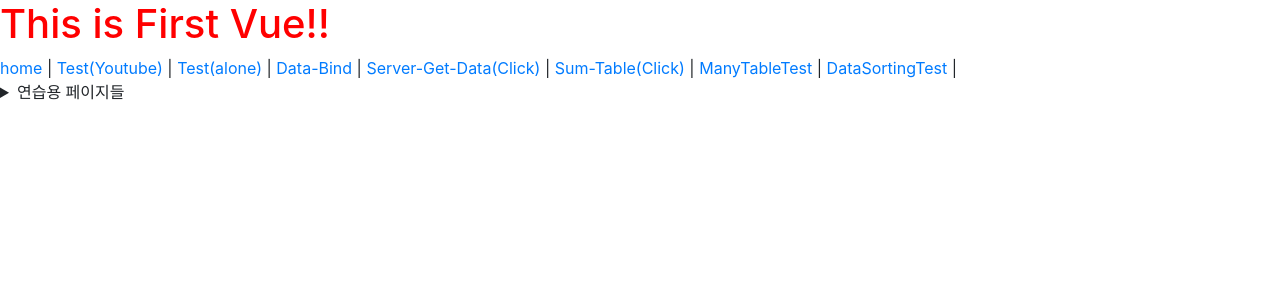
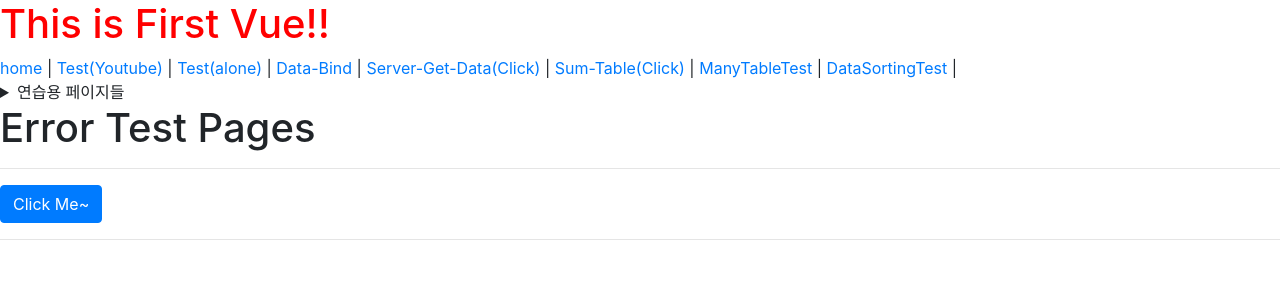
Before and after one commit to swings134man/boot-vue, a Vue app: page /errorTest in a window 1280 px wide. Shown: the top 300 px of the page. Built offline with nearby package versions, Linux system fonts and the light colour scheme.

Commit message:
Error 테스트 - 장애대응 회고 구현#1

```diff
--- a/src/App.vue
+++ b/src/App.vue
@@ -20,6 +20,7 @@
               <li><router-link to="mapTest">MapTest</router-link></li>
               <li><router-link to="dayJsTest">dayJs Test</router-link></li>
               <li><router-link to="CountDown">카운트다운 Test</router-link></li>
+              <li><router-link to="ErrorTest">Error Test</router-link></li>
           </ul>
       </details>
     </nav>
--- /dev/null
+++ b/src/components/pages/ErrorTest.vue
@@ -0,0 +1,60 @@
+<template>
+  <div>
+    <h1> {{ id }} </h1>
+    <hr/>
+
+    <button class="btn btn-primary" @click="test">Click Me~</button>
+
+    <hr/>
+    <!--    -->
+    <div>
+      <h2> {{ error.status }} </h2>
+      <h2> {{ error.msg }} </h2>
+    </div>
+  </div>
+</template>
+
+<script>
+import axios from "axios";
+
+export default {
+  data() {
+    return{
+      id: 'Error Test Pages',
+      result: {},
+      error: {
+          status: '',
+          msg: '',
+      }
+    }
+  },
+  methods: {
+    test() {
+      axios.get('/api/error/bad', {params: {param: 'go'}})
+        .then(res => {
+          console.log(res);
+          this.result = res.data;
+
+          // FIX
+        }).catch((error) => {
+            console.log('error!',error);
+
+            // return msg
+            const errorRes = error.response.data;
+            console.log('error data',errorRes);
+            let code = '';
+            switch (errorRes.msg){
+              case 'day':
+                code = '런타임에러'; break;
+              default:
+                code = '잘못된 요청';
+                break;
+            }
+            // 문제의 코드
+            this.error.msg = code;
+      });
+    }
+  },
+
+}
+</script>
--- a/src/router/router.js
+++ b/src/router/router.js
@@ -13,6 +13,7 @@ import MapTestPage from "@/components/pages/MapTestPage";
 import DayJsMake from "@/components/pages/DayJsMake";
 import DataSortingTest from "@/components/pages/DataSortingTest";
 import CountDown from "@/components/pages/CountDown.vue";
+import ErrorTest from "@/components/pages/ErrorTest.vue";
 
 const routes = [ //path 별 component 추가
         {path: "/", name:'HomePage', component: HomePage},
@@ -31,6 +32,7 @@ const routes = [ //path 별 component 추가
         {path: '/dayJsTest', name:'DayJsTest', component: DayJsMake},
         {path: '/dataSorting', name:'DataSorting', component: DataSortingTest},
         {path: '/countDown', name:'CountDown', component: CountDown},
+        {path: '/errorTest', name:'ErrorTest', component: ErrorTest},
     ];
 
 const router = createRouter({
```
